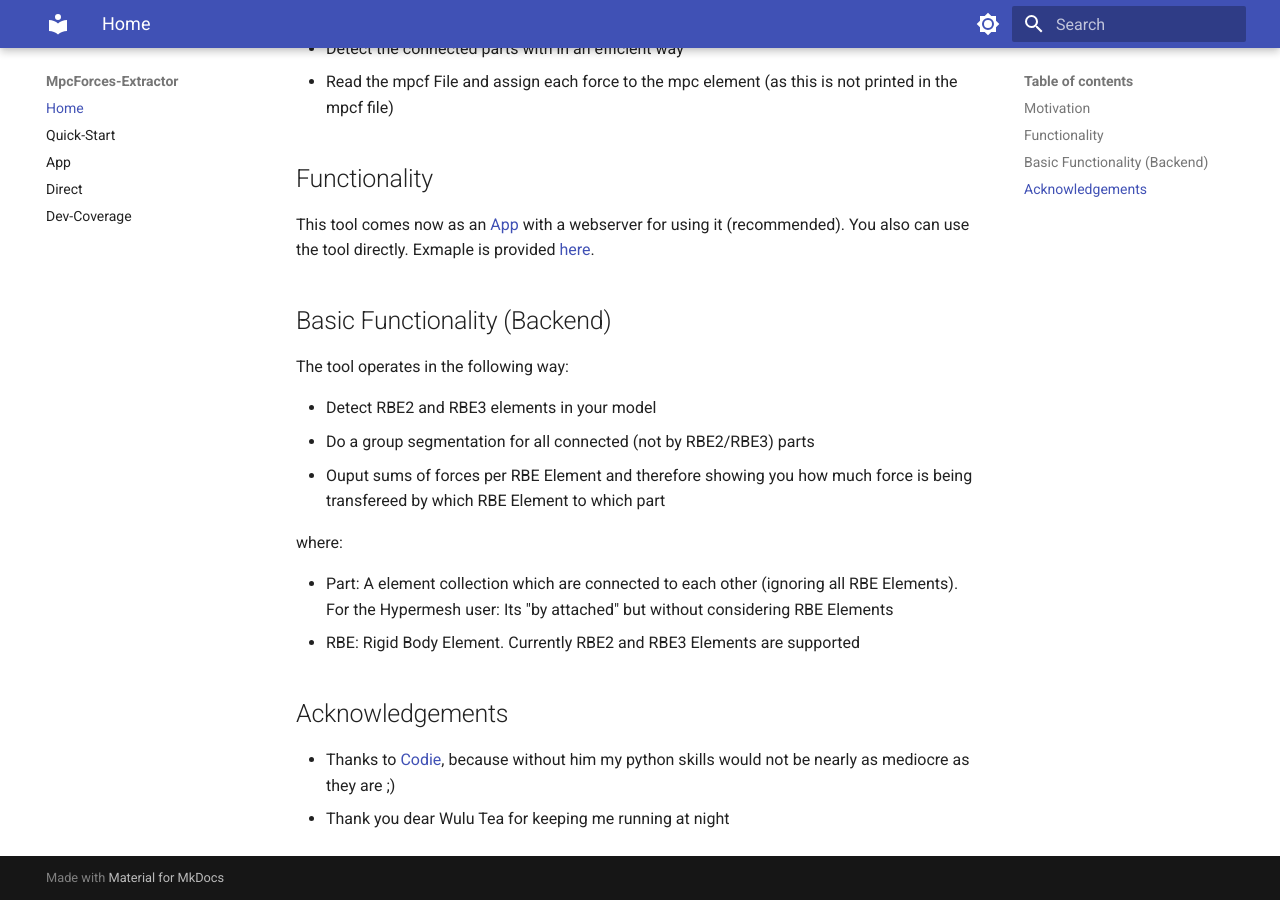
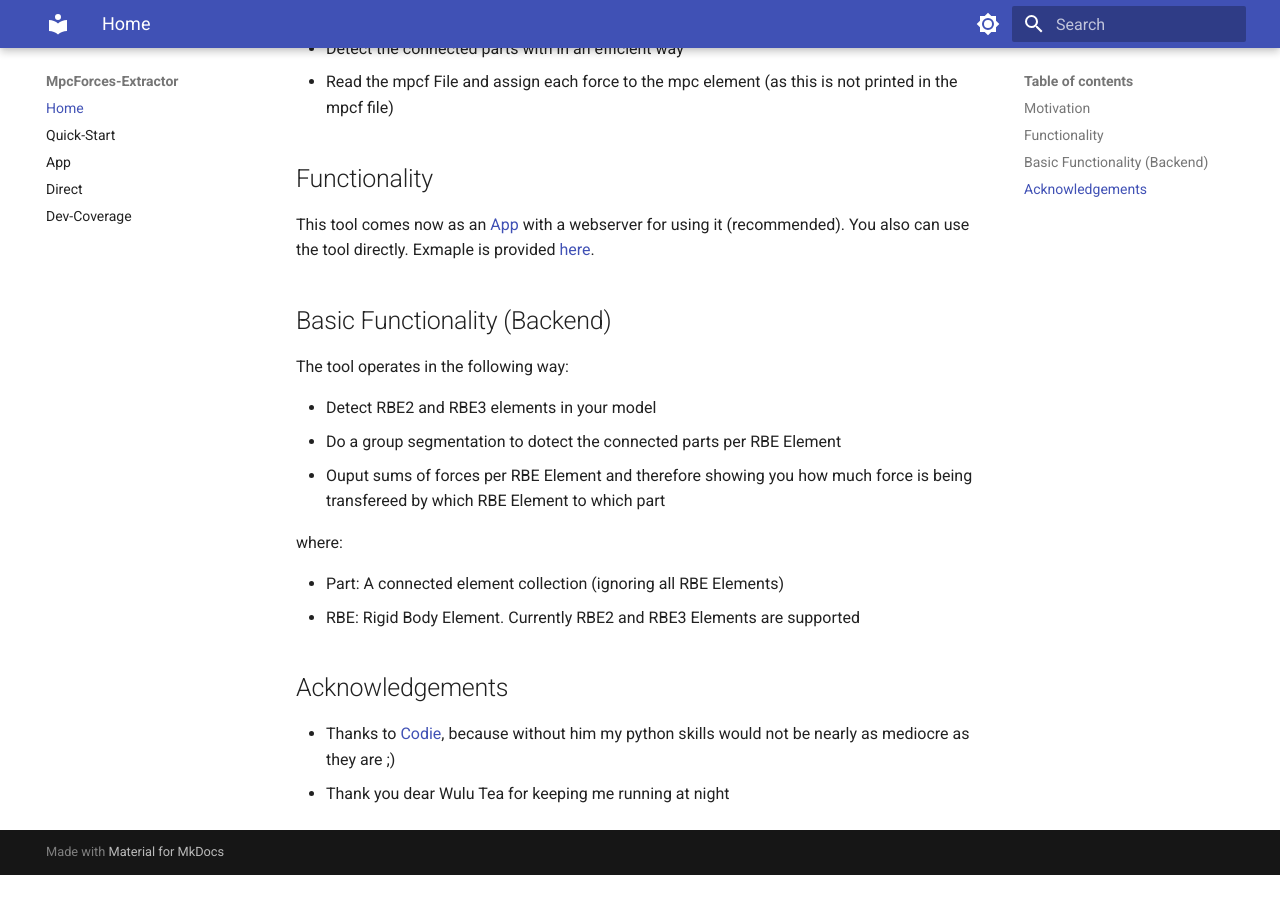
Before and after one commit to manuel1618/mpcforces-extractor, an MkDocs documentation site: the page built from docs/index.md, in a window 1280 px wide and 900 px high, scrolled down 1274 px. Built offline with MkDocs 1.6.1 and Material for MkDocs 9.7.7, drawn with Linux system fonts in a browser that asks for light colours; the version menu is left out; after the commit the page ends 2149 px from its top, so only the background shows below that; some of the changed text lies outside the part shown.

Commit message:
docs update

```diff
--- a/docs/index.md
+++ b/docs/index.md
@@ -27,12 +27,12 @@ You also can use the tool directly. Exmaple is provided [here](source_code.md).
 The tool operates in the following way:
 
 - Detect RBE2 and RBE3 elements in your model
-- Do a group segmentation for all connected (not by RBE2/RBE3) parts
+- Do a group segmentation to dotect the connected parts per RBE Element
 - Ouput sums of forces per RBE Element and therefore showing you how much force is being transfereed by which RBE Element to which part
 
 where:
 
-- Part: A element collection which are connected to each other (ignoring all RBE Elements). For the Hypermesh user: Its "by attached" but without considering RBE Elements
+- Part: A connected element collection (ignoring all RBE Elements)
 - RBE: Rigid Body Element. Currently RBE2 and RBE3 Elements are supported
 
 ## Acknowledgements
```
Also changed, not shown: other parts of docs/index.md (+1 -1 lines).
